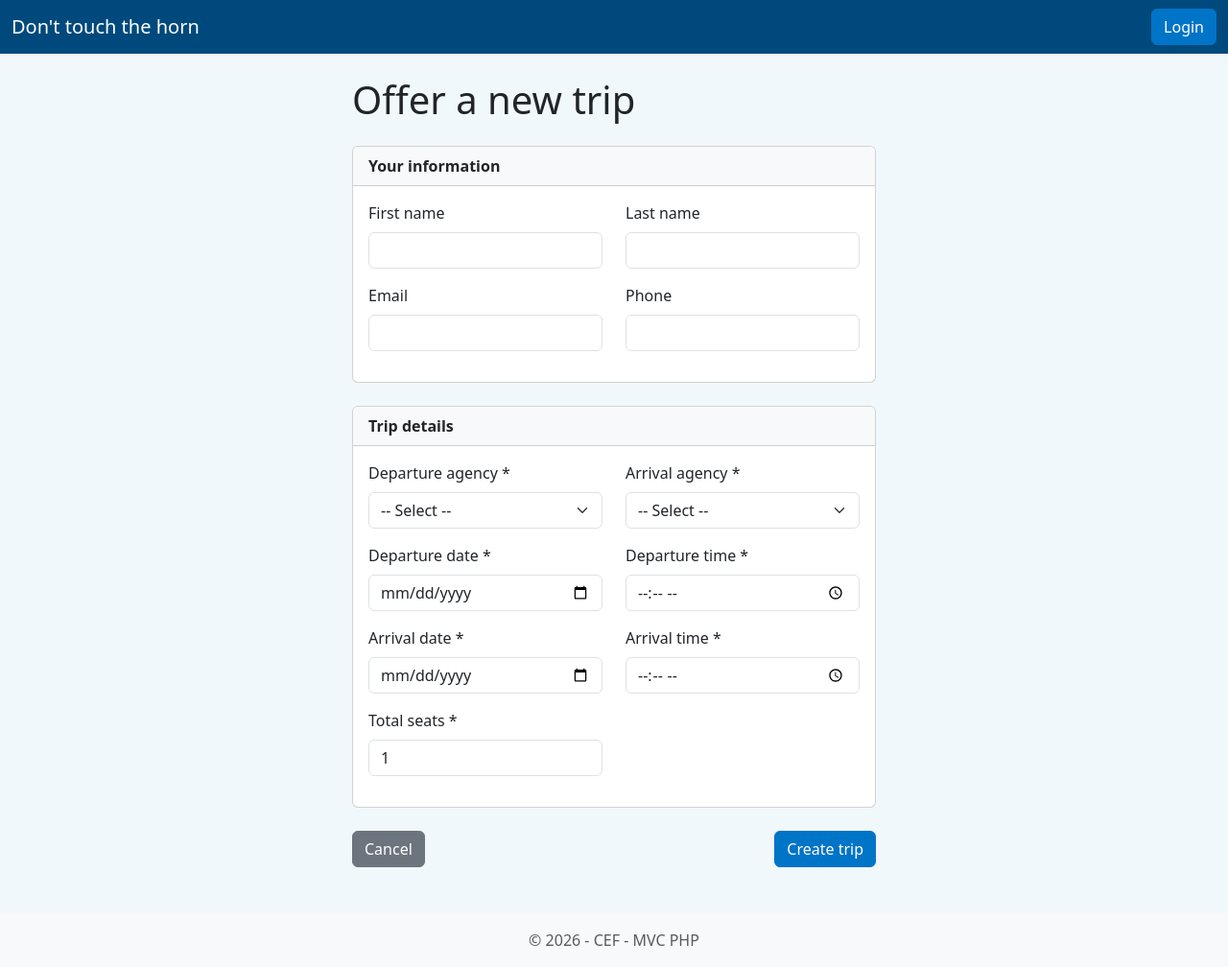
After one commit to MacFly-99/Touche_Pas_Au_Klaxon, a PHP site: template app/Views/trip/create.php in a window 1280 px wide. The commit adds this page. Shown: the whole page at 96% size. Run offline with PHP 8.4, Linux system fonts and the light colour scheme; the template is opened without the code that fills it, so the values that code supplies are empty; some libraries are stand-ins or nearby versions.

Commit message:
Create and update the files for the create method about the trips

```diff
--- a/app/Views/layout/header.php
+++ b/app/Views/layout/header.php
@@ -72,3 +72,18 @@
     </div>
 </nav>
 <div class="container mt-4">
+    <?php if (isset($_SESSION['flash']['success'])): ?>
+    <div class="alert alert-success alert-dismissible fade show" role="alert">
+        <?= htmlspecialchars($_SESSION['flash']['success']) ?>
+        <button type="button" class="btn-close" data-bs-dismiss="alert"></button>
+    </div>
+    <?php unset($_SESSION['flash']['success']); ?>
+<?php endif; ?>
+
+<?php if (isset($_SESSION['flash']['error'])): ?>
+    <div class="alert alert-danger alert-dismissible fade show" role="alert">
+        <?= htmlspecialchars($_SESSION['flash']['error']) ?>
+        <button type="button" class="btn-close" data-bs-dismiss="alert"></button>
+    </div>
+    <?php unset($_SESSION['flash']['error']); ?>
+<?php endif; ?>
--- /dev/null
+++ b/app/Views/trip/create.php
@@ -0,0 +1,118 @@
+<div class="row justify-content-center">
+    <div class="col-md-8 col-lg-6">
+        <h1 class="mb-4">Offer a new trip</h1>
+
+        <?php if (isset($errors) && !empty($errors)): ?>
+            <div class="alert alert-danger">
+                <ul class="mb-0">
+                    <?php foreach ($errors as $error): ?>
+                        <li><?= htmlspecialchars($error) ?></li>
+                    <?php endforeach; ?>
+                </ul>
+            </div>
+        <?php endif; ?>
+
+        <form method="POST" action="<?= BASE_URL ?>/trip/store">
+            <!-- Informations de l'utilisateur (non modifiables) -->
+            <div class="card mb-4">
+                <div class="card-header bg-light">
+                    <strong>Your information</strong>
+                </div>
+                <div class="card-body">
+                    <div class="row">
+                        <div class="col-md-6 mb-3">
+                            <label class="form-label">First name</label>
+                            <input type="text" class="form-control" value="<?= htmlspecialchars($user['first_name']) ?>" readonly>
+                        </div>
+                        <div class="col-md-6 mb-3">
+                            <label class="form-label">Last name</label>
+                            <input type="text" class="form-control" value="<?= htmlspecialchars($user['last_name']) ?>" readonly>
+                        </div>
+                        <div class="col-md-6 mb-3">
+                            <label class="form-label">Email</label>
+                            <input type="email" class="form-control" value="<?= htmlspecialchars($user['email']) ?>" readonly>
+                        </div>
+                        <div class="col-md-6 mb-3">
+                            <label class="form-label">Phone</label>
+                            <input type="text" class="form-control" value="<?= htmlspecialchars($user['phone']) ?>" readonly>
+                        </div>
+                    </div>
+                </div>
+            </div>
+
+            <!-- Détails du trajet -->
+            <div class="card mb-4">
+                <div class="card-header bg-light">
+                    <strong>Trip details</strong>
+                </div>
+                <div class="card-body">
+                    <div class="row">
+                        <!-- Départ -->
+                        <div class="col-md-6 mb-3">
+                            <label for="departure_agency" class="form-label">Departure agency *</label>
+                            <select class="form-select" id="departure_agency" name="departure_agency" required>
+                                <option value="">-- Select --</option>
+                                <?php foreach ($agencies as $agency): ?>
+                                    <option value="<?= $agency['id'] ?>"
+                                        <?= (isset($old['departure_agency']) && $old['departure_agency'] == $agency['id']) ? 'selected' : '' ?>>
+                                        <?= htmlspecialchars($agency['name']) ?>
+                                    </option>
+                                <?php endforeach; ?>
+                            </select>
+                        </div>
+
+                        <!-- Arrivée -->
+                        <div class="col-md-6 mb-3">
+                            <label for="arrival_agency" class="form-label">Arrival agency *</label>
+                            <select class="form-select" id="arrival_agency" name="arrival_agency" required>
+                                <option value="">-- Select --</option>
+                                <?php foreach ($agencies as $agency): ?>
+                                    <option value="<?= $agency['id'] ?>"
+                                        <?= (isset($old['arrival_agency']) && $old['arrival_agency'] == $agency['id']) ? 'selected' : '' ?>>
+                                        <?= htmlspecialchars($agency['name']) ?>
+                                    </option>
+                                <?php endforeach; ?>
+                            </select>
+                        </div>
+
+                        <!-- Date et heure de départ -->
+                        <div class="col-md-6 mb-3">
+                            <label for="departure_datetime" class="form-label">Departure date *</label>
+                            <input type="date" class="form-control" id="departure_datetime" name="departure_datetime"
+                                   value="<?= isset($old['departure_datetime']) ? htmlspecialchars($old['departure_datetime']) : '' ?>" required>
+                        </div>
+                        <div class="col-md-6 mb-3">
+                            <label for="departure_time" class="form-label">Departure time *</label>
+                            <input type="time" class="form-control" id="departure_time" name="departure_time"
+                                   value="<?= isset($old['departure_time']) ? htmlspecialchars($old['departure_time']) : '' ?>" required>
+                        </div>
+
+                        <!-- Date et heure d'arrivée -->
+                        <div class="col-md-6 mb-3">
+                            <label for="arrival_datetime" class="form-label">Arrival date *</label>
+                            <input type="date" class="form-control" id="arrival_datetime" name="arrival_datetime"
+                                   value="<?= isset($old['arrival_datetime']) ? htmlspecialchars($old['arrival_datetime']) : '' ?>" required>
+                        </div>
+                        <div class="col-md-6 mb-3">
+                            <label for="arrival_time" class="form-label">Arrival time *</label>
+                            <input type="time" class="form-control" id="arrival_time" name="arrival_time"
+                                   value="<?= isset($old['arrival_time']) ? htmlspecialchars($old['arrival_time']) : '' ?>" required>
+                        </div>
+
+                        <!-- Nombre de places -->
+                        <div class="col-md-6 mb-3">
+                            <label for="total_seats" class="form-label">Total seats *</label>
+                            <input type="number" class="form-control" id="total_seats" name="total_seats"
+                                   min="1" value="<?= isset($old['total_seats']) ? htmlspecialchars($old['total_seats']) : '1' ?>" required>
+                        </div>
+                    </div>
+                </div>
+            </div>
+
+            <div class="d-flex justify-content-between">
+                <a href="<?= BASE_URL ?>/" class="btn btn-secondary">Cancel</a>
+                <button type="submit" class="btn btn-primary">Create trip</button>
+            </div>
+        </form>
+    </div>
+</div>
```
Also changed, not shown: app/Controllers/TripController.php (added, +107 -0 lines).
